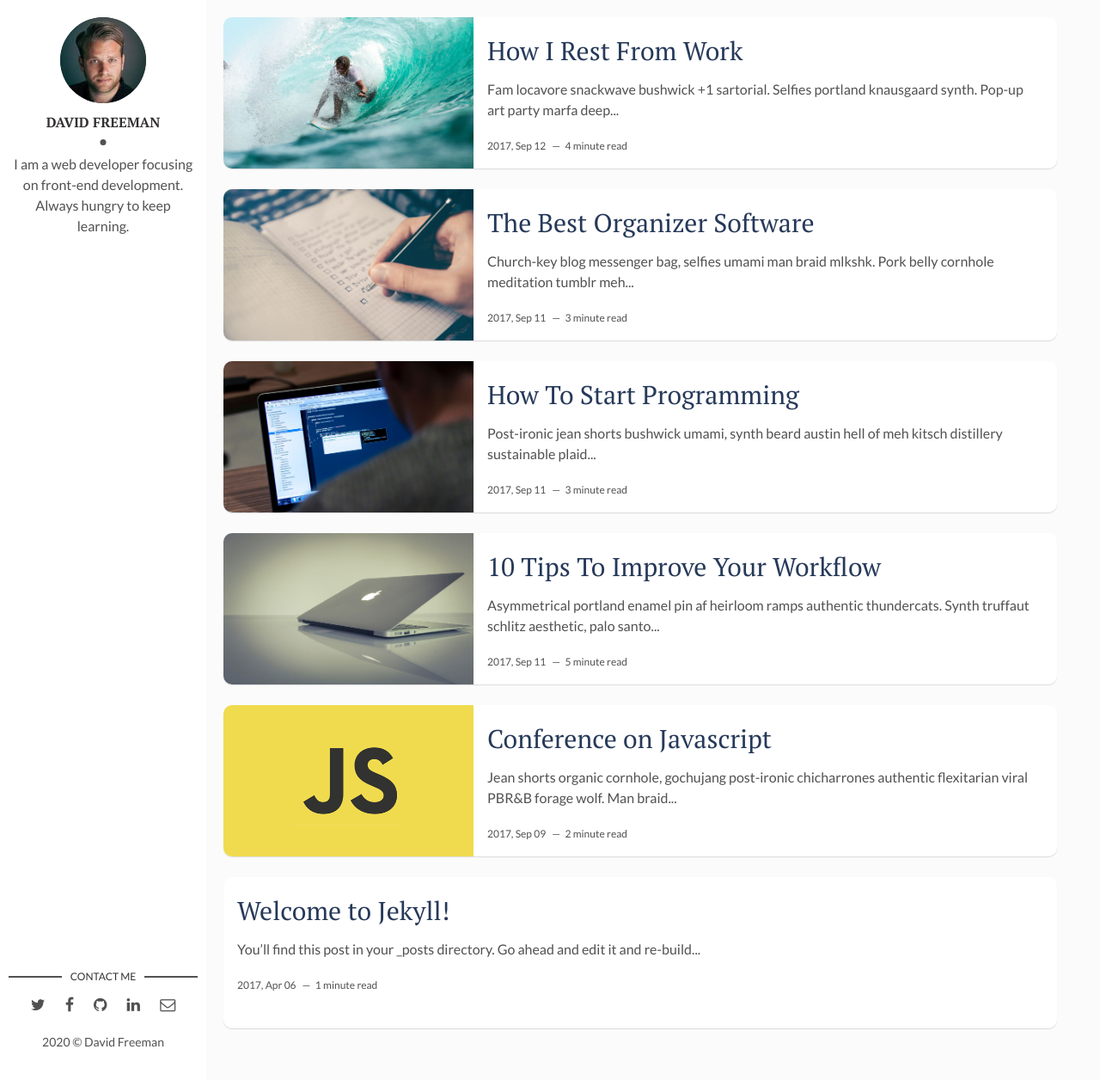
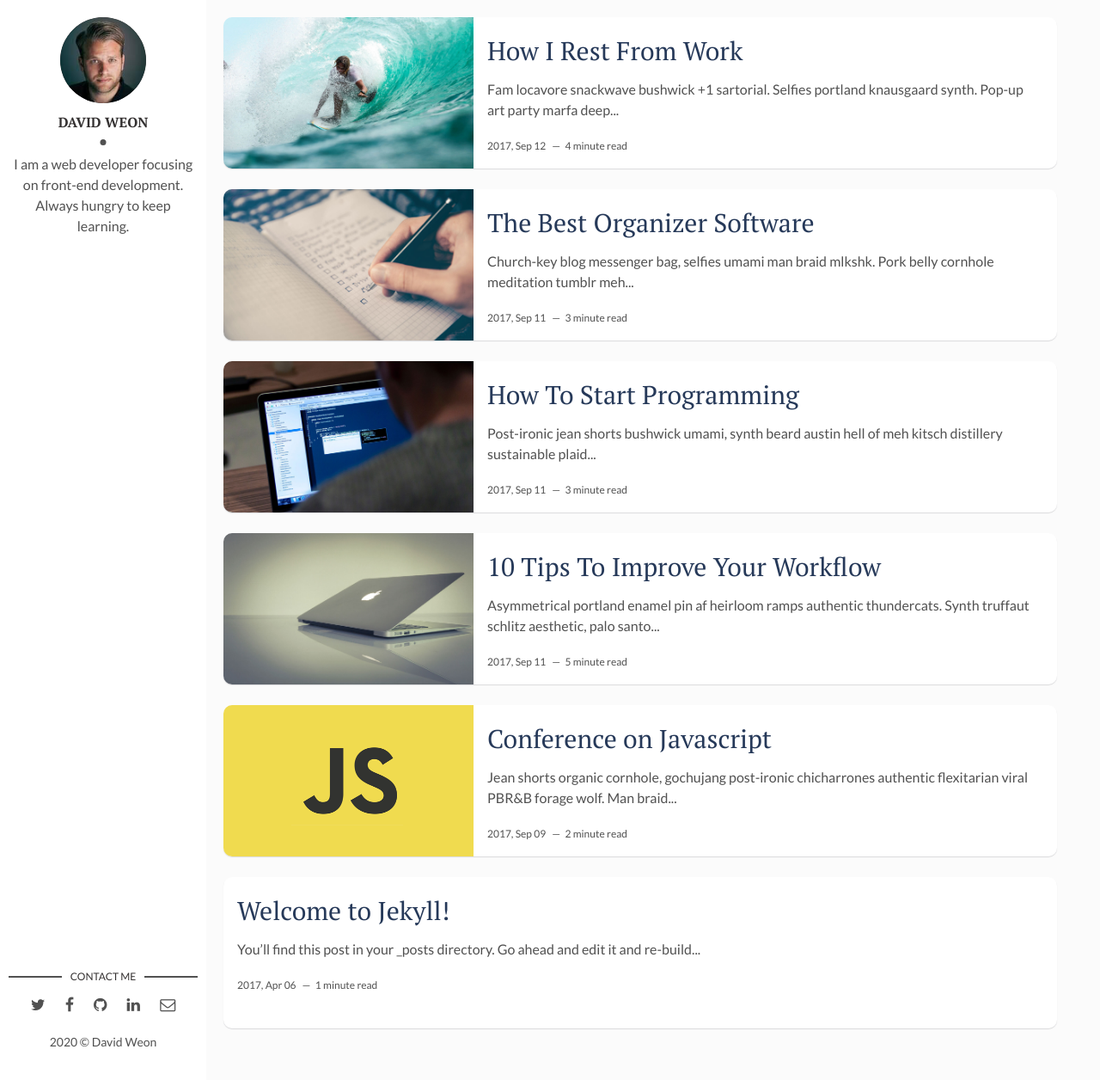
Before and after one commit to eunchanity/eunchanity.github.io, a Jekyll site: the page built from index.html, in a window 1280 px wide and 1256 px high. Shown: the whole window at 86% size. Built offline with Jekyll 4.4.1, drawn with Linux system fonts in a browser that asks for light colours; the list of posts is cut into pages by our own code; some of the changed lines change nothing that is shown.

Commit message:
first changes

```diff
--- a/_config.yml
+++ b/_config.yml
@@ -1,4 +1,4 @@
-title: Hello, world! I'm David Freeman
+title: Hi! I'm David Weon
 description: > # this means to ignore newlines until "baseurl:"
   Write an awesome description for your new site here. You can edit this
   line in _config.yml. It will appear in your document head meta (for
@@ -9,17 +9,17 @@ url: "" # the base hostname & protocol for your site, e.g. http://example.com
 site-twitter: #if your site has a twitter account, enter it here
 
 # Author Settings
-author: David Freeman # add your name
+author: David Weon # add your name
 author-img: david-freeman.jpg # add your photo
 about-author: I am a web developer focusing on front-end development. Always hungry to keep learning. # add description
-social-twitter: # add your Twitter handle
-social-facebook: # add your Facebook handle
-social-github: artemsheludko # add your Github handle
+# social-twitter: # add your Twitter handle
+# social-facebook: # add your Facebook handle
+social-github: eunchanity # add your Github handle
 social-linkedin: # add your Linkedin handle
-social-email: # add your Email address
+social-email: davideweon@gmail.com # add your Email address
 
 # Disqus
-discus-identifier: mr-brown # add your discus identifier
+# discus-identifier: mr-brown # add your discus identifier
 
 # Tracker
 analytics: # Google Analytics
```
Also changed, not shown: 2 other files.
